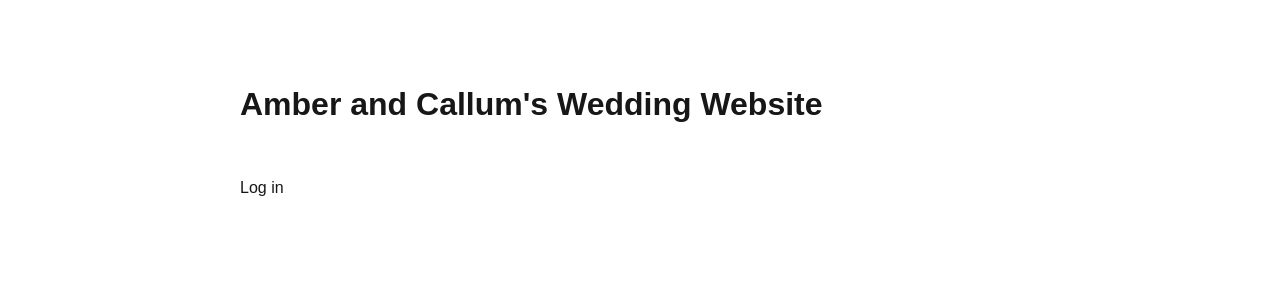
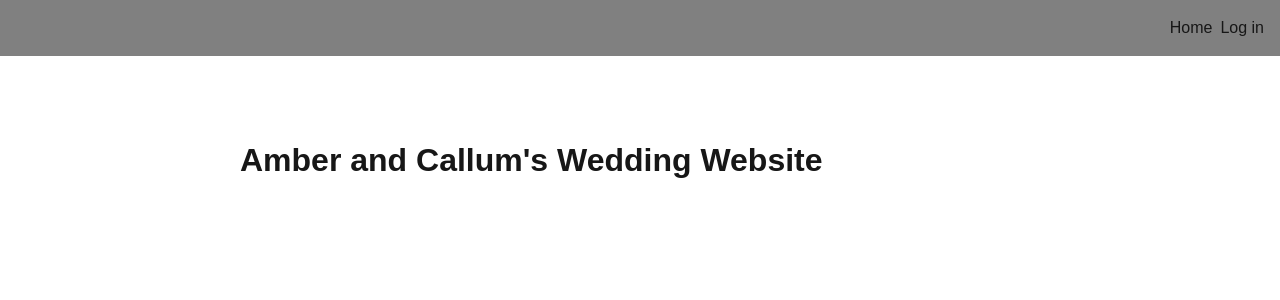
Before and after one commit to CallumD21/wedding-website, a Next.js app: page / in a window 1280 px wide. Shown: the top 300 px of the page. Built offline with nearby package versions, Linux system fonts and the light colour scheme.

Commit message:
Add simple navbar to layout

```diff
--- /dev/null
+++ b/app/components/Navbar/Navbar.styles.ts
@@ -0,0 +1,9 @@
+import styled from 'styled-components';
+
+export const NavbarContainer = styled.div`
+  display: flex;
+  background-color: grey;
+  padding: 1rem;
+  justify-content: end;
+  gap: 0.5rem;
+`;
--- /dev/null
+++ b/app/components/Navbar/Navbar.tsx
@@ -0,0 +1,17 @@
+'use client'
+
+import { NavbarContainer } from "./Navbar.styles";
+
+
+//STYLED COMPONENT ISSUE
+//ADD GET USER FUNCTION AND IF NOT NULL THEN SHOW LOGGED IN BAR
+const Navbar = () => {
+  return (
+    <NavbarContainer>
+        <a href="/">Home</a>
+        <a href="/login">Log in</a>
+    </NavbarContainer>
+  );
+}
+
+export default Navbar;
--- a/app/layout.tsx
+++ b/app/layout.tsx
@@ -3,6 +3,7 @@ import { Geist, Geist_Mono } from "next/font/google";
 import "./globals.css";
 import "./globals.styles";
 import { Page } from "./layout.styles";
+import Navbar from "./components/Navbar/Navbar";
 
 const geistSans = Geist({
   variable: "--font-geist-sans",
@@ -26,6 +27,7 @@ export default function RootLayout({ children }: LayoutProps<"/">) {
       className={`${geistSans.variable} ${geistMono.variable} h-full antialiased`}
     >
       <body className="min-h-full flex flex-col">
+        <Navbar />
         <Page>
           {children}
         </Page>
--- a/app/page.tsx
+++ b/app/page.tsx
@@ -7,7 +7,6 @@ export default function Home() {
       <Heading>
         Amber and Callum's Wedding Website
       </Heading>
-      <a href="/login">Log in</a>
     </>
   );
 }
```
